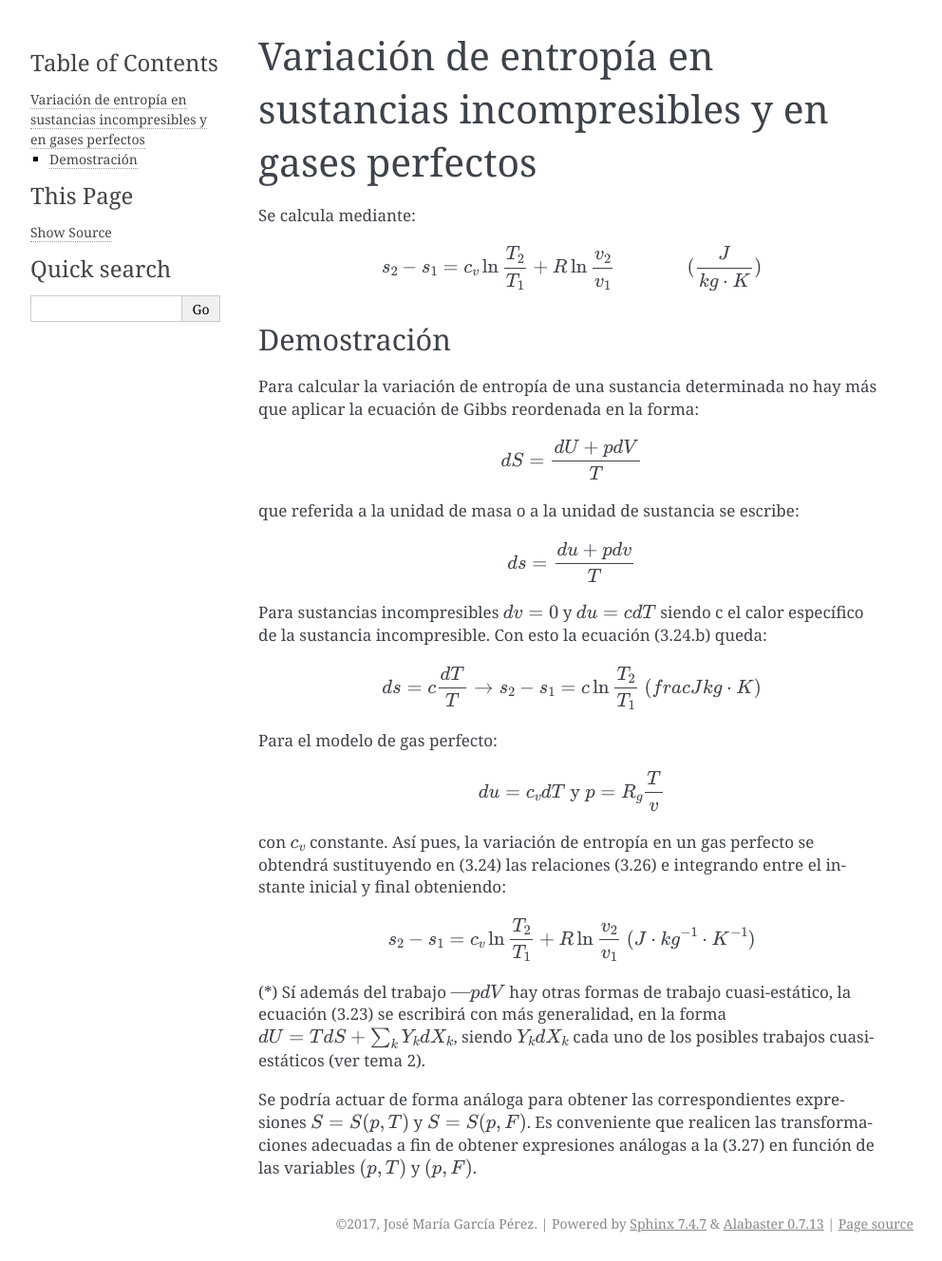
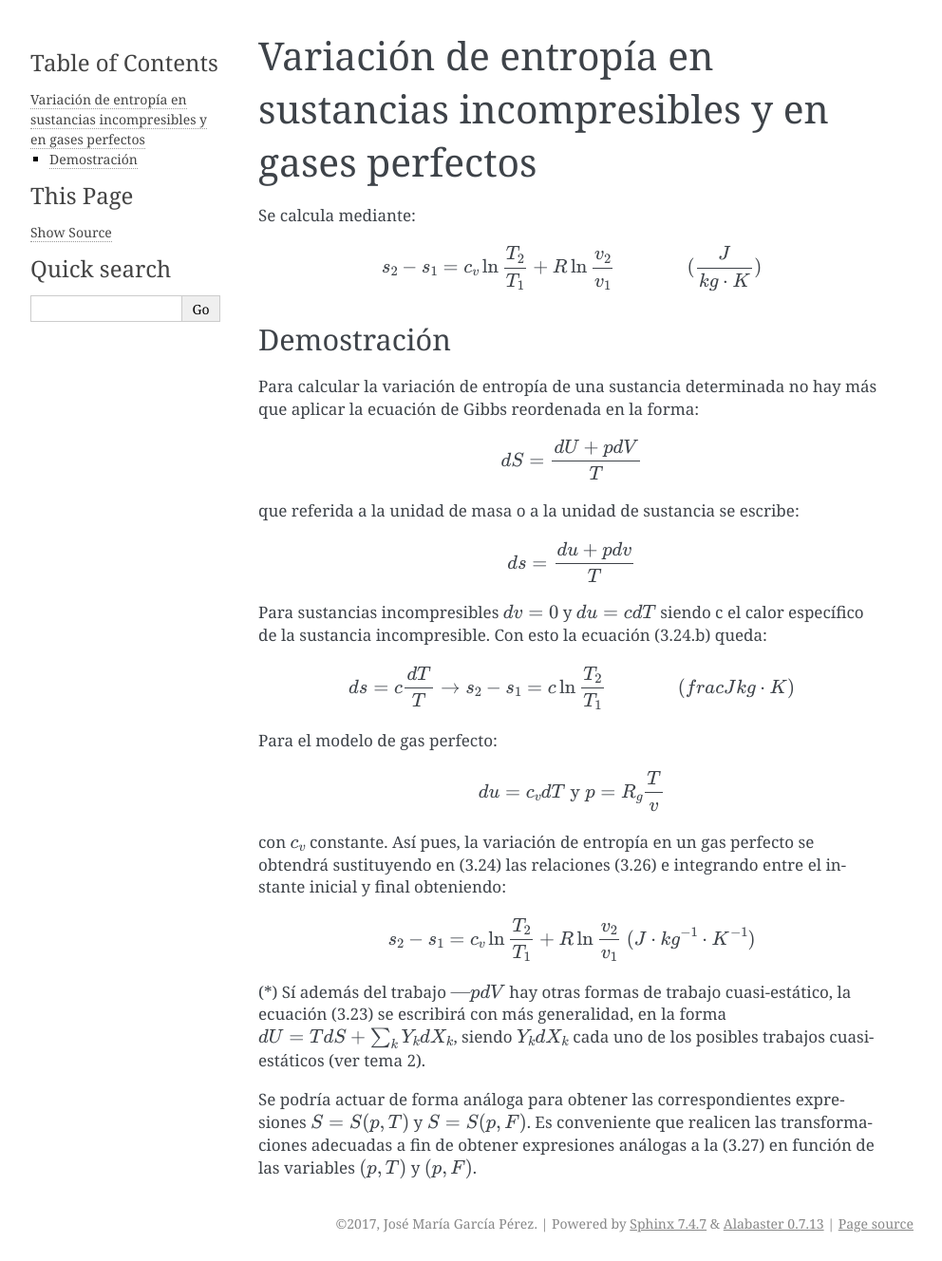
Before and after one commit to mantielero/termodinamica, a Sphinx documentation site: the page built from source/segundo_principio_variacion_entropia.rst, in a window 1280 px wide. Shown: the whole page at 95% size, without its empty margins (148-1140 px from the left). Built offline with Sphinx 7.4.7, drawn with Linux system fonts in a browser that asks for light colours.

Commit message:
Update segundo_principio_variacion_entropia.rst

```diff
--- a/source/segundo_principio_variacion_entropia.rst
+++ b/source/segundo_principio_variacion_entropia.rst
@@ -28,7 +28,7 @@ Para sustancias incompresibles :math:`dv = 0` y :math:`du = cdT` siendo c el cal
 
 .. math::
 
-   ds = c\frac{dT}{T} \rightarrow s_2-s_1 = c \ln \frac{T_2}{T_1} \text{   } (frac{J}{kg \cdot K})
+   ds = c\frac{dT}{T} \rightarrow s_2-s_1 = c \ln \frac{T_2}{T_1} \hspace{2cm}  (frac{J}{kg \cdot K})
 
 Para el modelo de gas perfecto:
 
```
